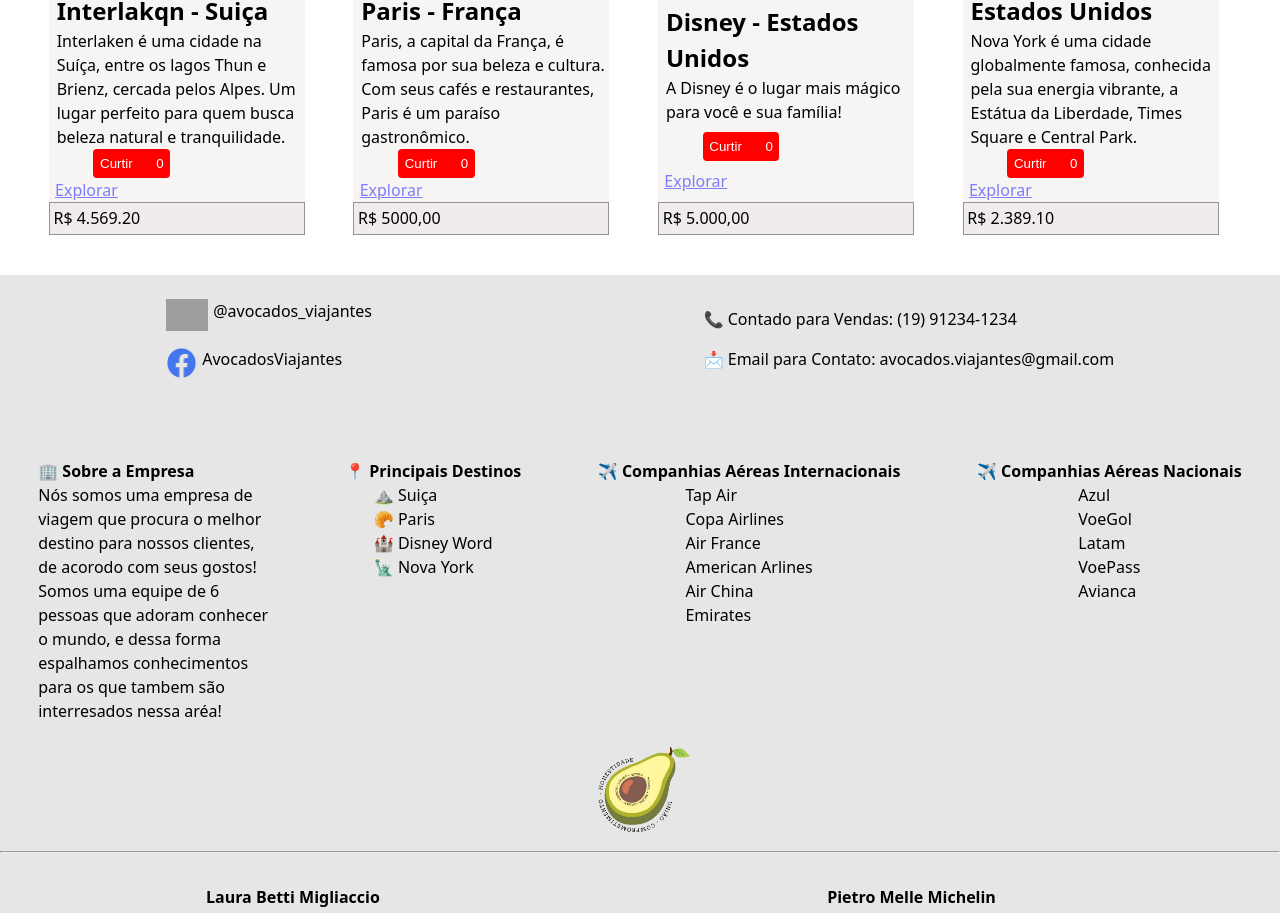
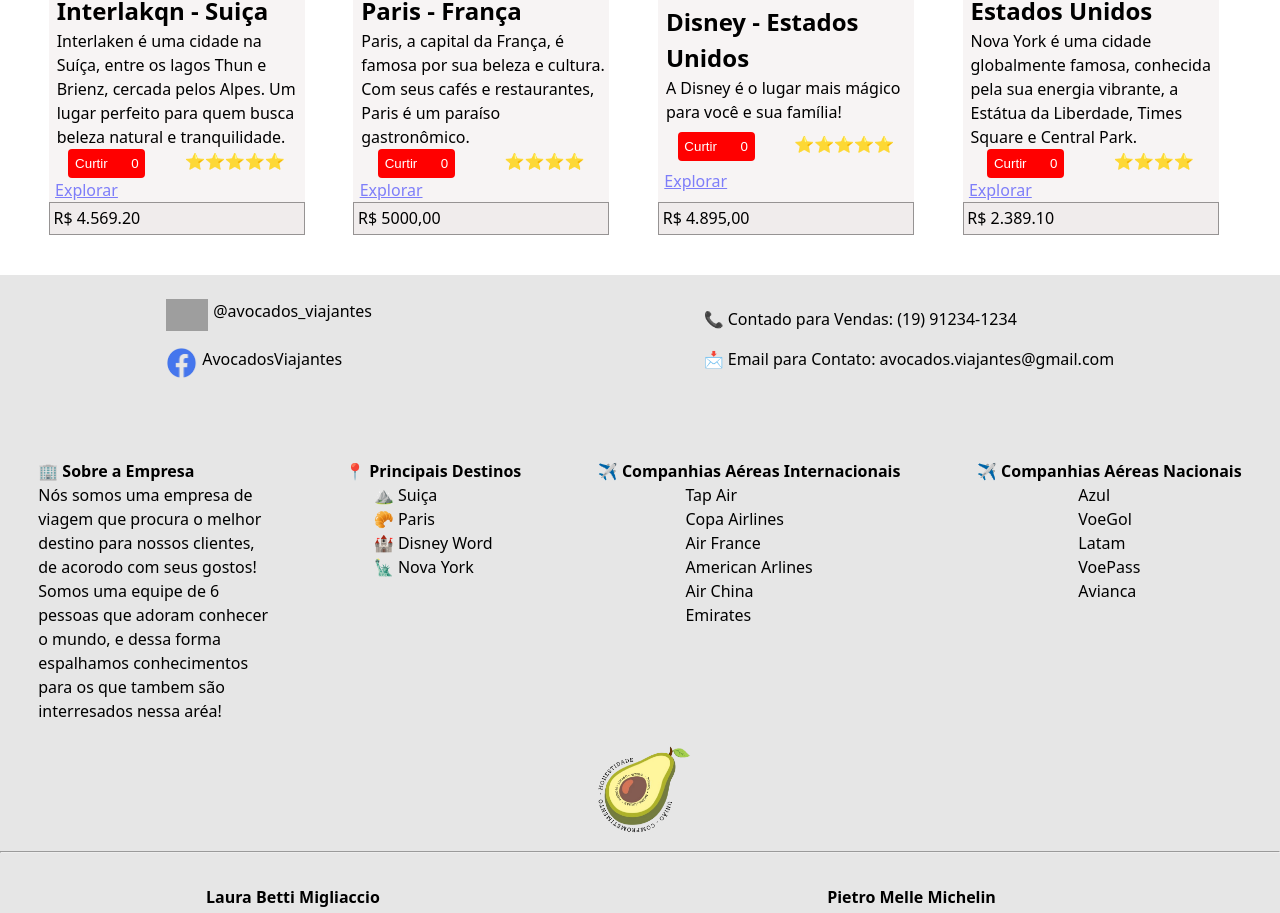
Before and after one commit to vitorcecato-sesi/desafio2-react-routes, a React (Vite) app: page / in a window 1280 px wide. Shown: the part 876-1789 px from the top of the page. Built offline with nearby package versions, Linux system fonts and the light colour scheme; grey boxes are pictures that could not be loaded.

Commit message:
Correção de informações

```diff
--- a/src/pages/Home.jsx
+++ b/src/pages/Home.jsx
@@ -28,6 +28,7 @@ function Home(){
                     breveDescricao= "Interlaken é uma cidade na Suíça, entre os lagos Thun e Brienz, cercada pelos Alpes. Um lugar perfeito para quem busca beleza natural e tranquilidade."
                     direcionar= "http://localhost:5173/interlakqn-suica"
                     valor= "R$ 4.569.20"
+                    estrela= "⭐⭐⭐⭐⭐"
                 />
 
                 <Card
@@ -36,6 +37,7 @@ function Home(){
                     breveDescricao= "Paris, a capital da França, é famosa por sua beleza e cultura. Com seus cafés e restaurantes, Paris é um paraíso gastronômico."
                     direcionar= "http://localhost:5173/paris-franca"
                     valor= "R$ 5000,00"
+                    estrela= "⭐⭐⭐⭐"
                 />
 
                 <Card
@@ -43,7 +45,8 @@ function Home(){
                     nomeLugar= "Disney - Estados Unidos"
                     breveDescricao= "A Disney é o lugar mais mágico para você e sua família!"
                     direcionar= "http://localhost:5173/disney-eua"
-                    valor= "R$ 5.000,00"
+                    valor= "R$ 4.895,00"
+                    estrela= "⭐⭐⭐⭐⭐"
                 />
 
                 <Card
@@ -52,6 +55,7 @@ function Home(){
                     breveDescricao= "Nova York é uma cidade globalmente famosa, conhecida pela sua energia vibrante, a Estátua da Liberdade, Times Square e Central Park."
                     direcionar= "http://localhost:5173/newyork-eua"
                     valor= "R$ 2.389.10"
+                    estrela= "⭐⭐⭐⭐"
                 />
             </section>
             <Footer />
```
